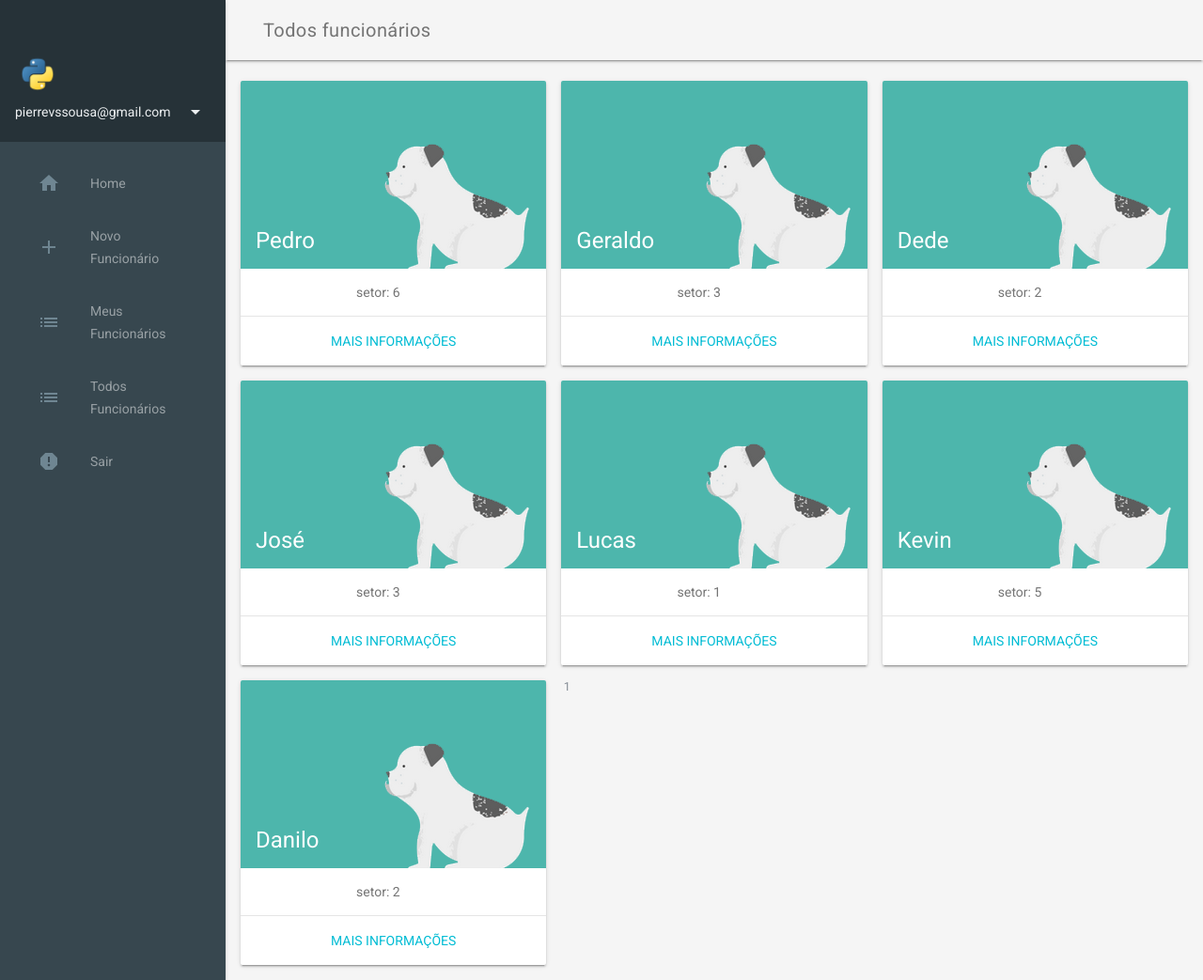
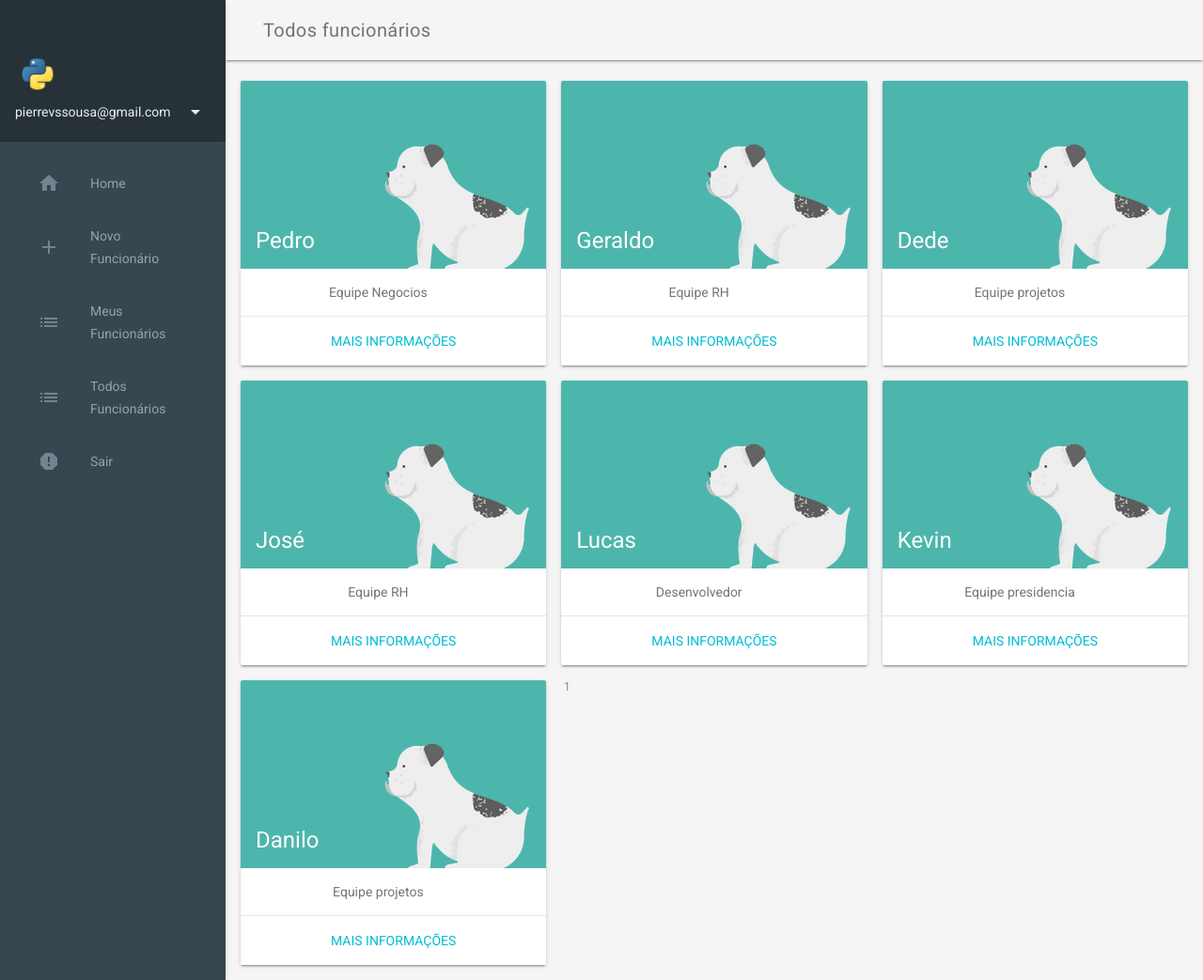
Before and after one commit to pierresousa/treinamentoFlask, a Flask app: page /funcionarios/exibe_all in a window 1280 px wide. Shown: the whole page at 94% size. Run offline with Flask 2, Linux system fonts and the light colour scheme; a user stored in the database is signed in; data comes from the database, SQL or seed files in the repository; parts of the project's set-up code (start-up, migrations or seed data) failed here and were passed over; some libraries are stand-ins or nearby versions.

Commit message:
Correção de bugs

```diff
--- a/administer/administer/funcionarios/templates/todos_funcionarios.html
+++ b/administer/administer/funcionarios/templates/todos_funcionarios.html
@@ -13,7 +13,7 @@
         <h2 class="mdl-card__title-text">{{employer.nome}}</h2>
       </div>
       <div class="mdl-card__supporting-text mdl-color-text--grey-600">
-        setor: {{employer.setor}}
+        {{setor[employer.setor]}}
       </div>
       <div class="mdl-card__actions mdl-card--border">
         <a href="{{url_for('funcionarios.exibe', id=employer.id)}}" class="mdl-button mdl-js-button mdl-js-ripple-effect">Mais Informações</a>
--- a/administer/administer/funcionarios/views.py
+++ b/administer/administer/funcionarios/views.py
@@ -112,10 +112,12 @@ def exibe_all():
 	add_funcionario = funcionario_form()
 
 	titulo = "Todos funcionários"
+	setor = [("0", "Equipe administrativo"), ("1", "Desenvolvedor"), ("2", "Equipe projetos"), ("3", "Equipe RH"), ("4", "Equipe marketing"), ("5", "Equipe presidencia"), ("6", "Equipe Negocios")]
+	setor = dict(setor)
 
 	page = request.args.get('page', 1, type=int)
 	funcionarios = Funcionario.query.paginate(page=page, per_page=12)
-	return render_template("todos_funcionarios.html", titulo=titulo, funcionarios=funcionarios, add_funcionario=add_funcionario)
+	return render_template("todos_funcionarios.html", setor=setor, titulo=titulo, funcionarios=funcionarios, add_funcionario=add_funcionario)
 
 @login_required()
 @funcionarios.route("/meus_funcionarios")
@@ -124,11 +126,13 @@ def meus_funcionarios():
 	add_funcionario = funcionario_form()
 
 	titulo = "Meus funcionários"
+	setor = [("0", "Equipe administrativo"), ("1", "Desenvolvedor"), ("2", "Equipe projetos"), ("3", "Equipe RH"), ("4", "Equipe marketing"), ("5", "Equipe presidencia"), ("6", "Equipe Negocios")]
+	setor = dict(setor)
 
 	page = request.args.get('page', 1, type=int)
 	funcionarios = Funcionario.query.filter_by(admin_id=current_user.id).paginate(page=page, per_page=12)
 
-	return render_template("todos_funcionarios.html", titulo=titulo, funcionarios=funcionarios, add_funcionario=add_funcionario)
+	return render_template("todos_funcionarios.html", setor=setor, titulo=titulo, funcionarios=funcionarios, add_funcionario=add_funcionario)
 
 @login_required()
 @funcionarios.route("/exibe/<int:id>")
```
Also changed, not shown: administer/administer/usuarios/templates/usuarios/perfil.html (+5 -2 lines).
